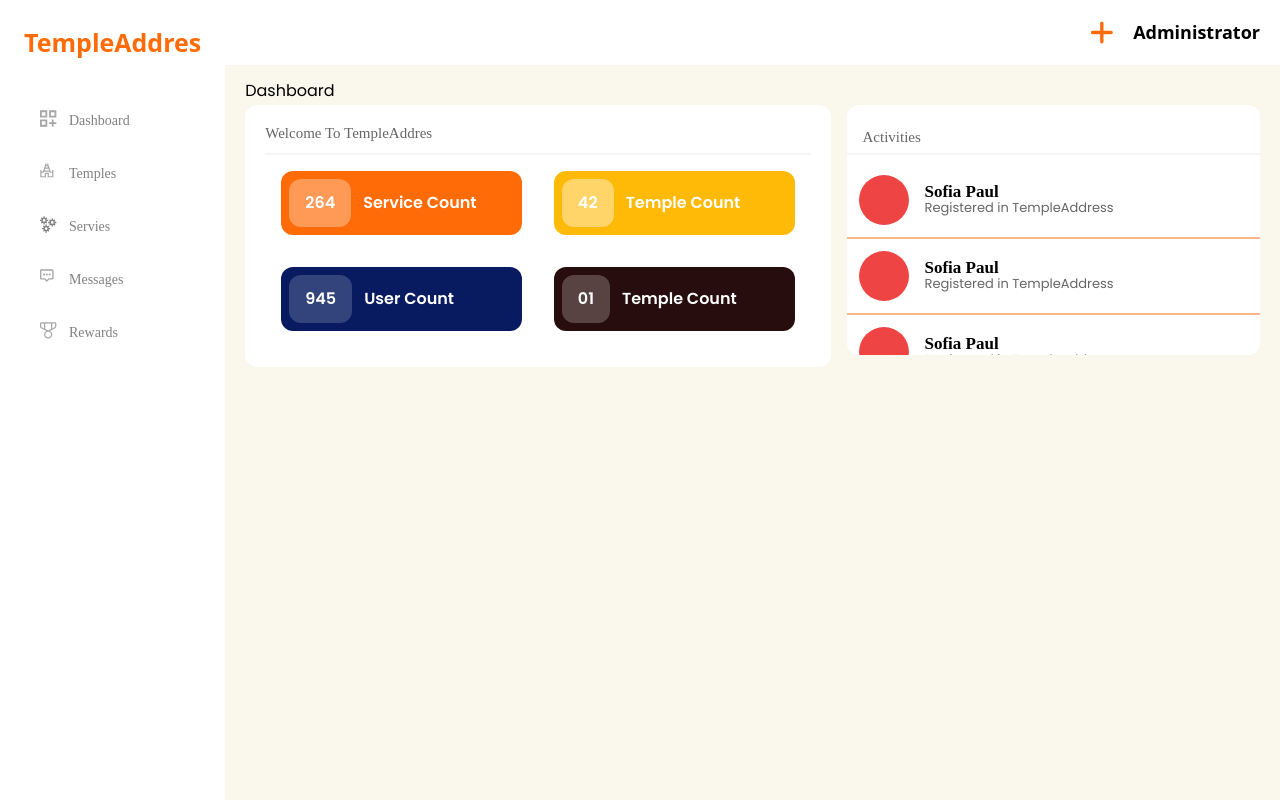
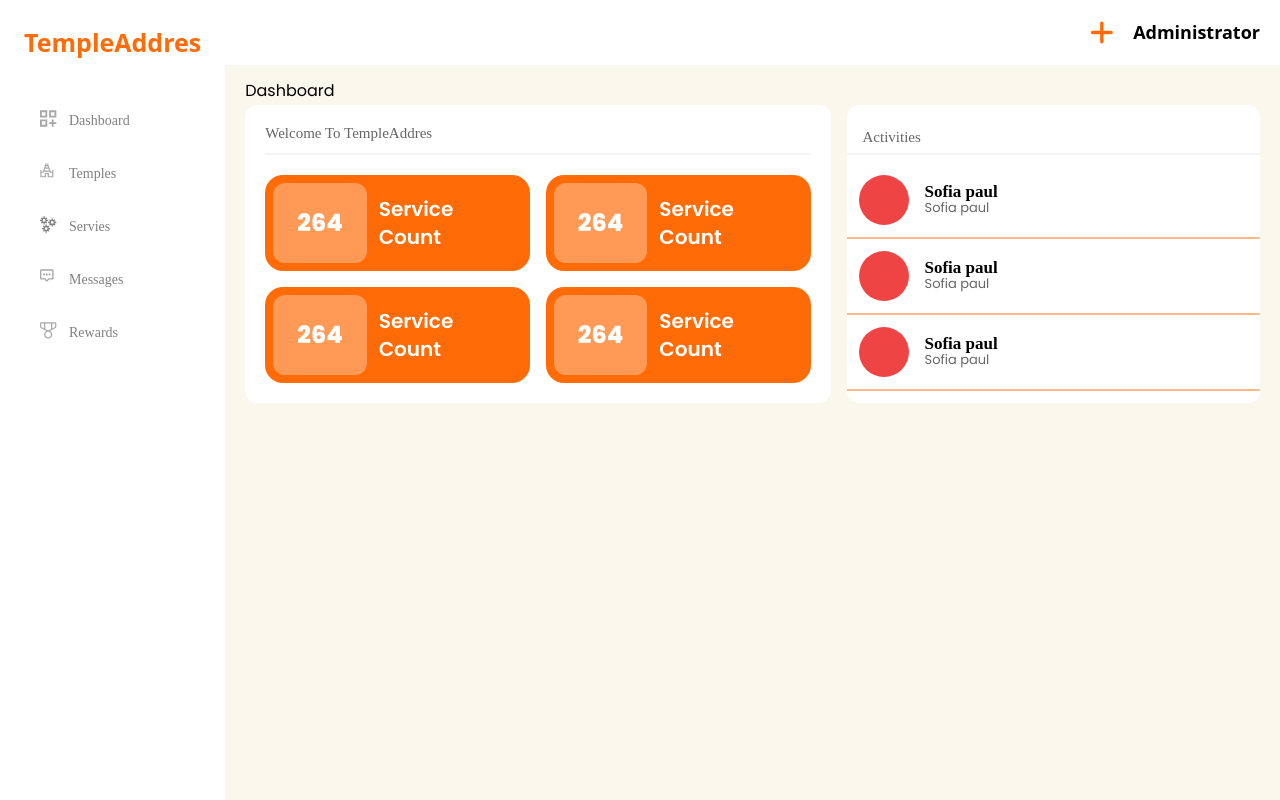
Before and after one commit to RishinKrishna/templeaddres.com, a Next.js app: page /admin in a window 1280 px wide. Built offline with nearby package versions, Linux system fonts and the light colour scheme.

Commit message:
fixed dashboard

```diff
--- a/src/Layout/admin/Sidebar.jsx
+++ b/src/Layout/admin/Sidebar.jsx
@@ -1,6 +1,6 @@
 import { sideLinks } from "@/constants";
 import Link from "next/link";
-import Styles from '@/Layout/layout.module.scss'
+import Styles from "@/Layout/layout.module.scss";
 const Sidebar = () => {
   return (
     <div className="bg-white text-[grey] h-screen p-6">
@@ -9,12 +9,11 @@ const Sidebar = () => {
       </h2>
       <ul className="flex flex-col justify-center text-[14px]">
         {sideLinks.map((link) => (
-          <li
-            key={link.id}
-            className={Styles["sidelink"]}
-          >
-            {link.icon}
-            <Link href={link.id}>{link.title}</Link>
+          <li key={link.id}>
+            <Link href={link.id} className={Styles["sidelink"]}>
+              {link.icon}
+              {link.title}
+            </Link>
           </li>
         ))}
       </ul>
--- /dev/null
+++ b/src/components/admin/Activites/Activity.jsx
@@ -0,0 +1,20 @@
+import Image from "next/image";
+import React from "react";
+
+const Activity = ({ image, title, description }) => {
+  return (
+    <div className="p-3 flex border-b-2 border-[#ffb889] ">
+      {image && image != "" ? (
+        <Image src={image} alt="activity" width={25} height={25} />
+      ) : (
+        <div className="w-[50px] h-[50px] bg-red-500 rounded-[50%] mr-4"></div>
+      )}
+      <div className="flex justify-center flex-col">
+        <h4 className="text-[17px] font-poppins font-semibold">{title}</h4>
+        <p className="text-[#666666] text-[13px]">{description}</p>
+      </div>
+    </div>
+  );
+};
+
+export default Activity;
--- a/src/components/admin/Activites/index.jsx
+++ b/src/components/admin/Activites/index.jsx
@@ -1,44 +1,41 @@
 import React from "react";
+import Activity from "./Activity";
 
 const Activites = () => {
+  let activities = [
+    {
+      title: "Sofia paul",
+      description: "Sofia paul",
+    },
+    {
+      title: "Sofia paul",
+      description: "Sofia paul",
+    },
+    {
+      title: "Sofia paul",
+      description: "Sofia paul",
+    },
+    {
+      title: "Sofia paul",
+      description: "Sofia paul",
+    },
+    {
+      title: "Sofia paul",
+      description: "Sofia paul",
+    },
+  ];
   return (
-    <div className="p-5 w-full">
-      <div className="bg-white w-full rounded-[12px]">
+    <>
+      <div className="border-b-2 border-gray-100 my-2 px-4 pt-4 pb-2">
         <h5 className="font-poppins text-[#666666] text-[15px]">Activities</h5>
-        <div className="border-t-2 border-gray-100 my-2" />
+      </div>
 
-        <div className="flex flex-col">
-          <div className="flex items-center">
-            <h4 className="text-[17px] font-poppins">Sofia Paul</h4>
-          </div>
-          <div className="font-poppins text-[#666666] text-[13px]">
-            <p>Registered in TempleAddress</p>
-          </div>
-        </div>
-
-        <div className="border-t-2 border-[#ffb889] my-2" />
-
-        <div className="flex flex-col">
-          <div className="flex items-center">
-            <h4 className="text-[17px] font-poppins">Rameswaram  Temple</h4>
-          </div>
-          <div className="font-poppins text-[#666666] text-[13px]">
-            <p>Added  in TempleAddres</p>
-          </div>
-        </div>
-
-        <div className="border-t-2 border-[#ffb889] my-2" />
-
-        <div className="flex flex-col">
-          <div className="flex items-center">
-            <h4 className="text-[17px] font-poppins">John Wick</h4>
-          </div>
-          <div className="font-poppins text-[#666666] text-[13px]">
-            <p>Registerd in TempleAddres</p>
-          </div>
-        </div>
+      <div className="h-full overflow-auto">
+        {activities.map((activity, index) => (
+          <Activity {...activity} key={`activity${index}`} />
+        ))}
       </div>
-    </div>
+    </>
   );
 };
 
--- a/src/components/admin/Summary/index.jsx
+++ b/src/components/admin/Summary/index.jsx
@@ -1,10 +1,11 @@
 import React from "react";
+import Activites from "../Activites";
 
 const Summary = () => {
   return (
     <div className="leading-4 w-full ">
       <h5 className="mb-2 leading-3">Dashboard</h5>
-      <div className="w-full grid grid-cols-12 gap-x-4">
+      <div className="w-full h-[250px] grid grid-cols-12 gap-x-4">
         <div className="col-span-7 bg-white w-full rounded-[12px] p-5 ">
           <div className="border-b-2 border-gray-100 pb-3 ">
             <h4 className="font-poppins text-[#666666] text-[15px]">
@@ -12,112 +13,54 @@ const Summary = () => {
             </h4>
           </div>
 
-          <div className="grid grid-cols-2   bg-white ">
-            <div className="flex  p-4 ">
-              <div className="flex bg-[#FF6B07] p-2 w-[250px]  rounded-[12px] ">
-                <div className="flex justify-center items-center">
-                  <div className="p-4 bg-[#FF9A56] rounded-[12px] text-white font-semibold">
-                    264
-                  </div>
-                  <div className="p-3 text-white font-semibold">
-                    Service Count
-                  </div>
+          <div className="grid grid-cols-2 gap-4 pt-5 bg-white ">
+            <div className="flex bg-[#FF6B07] p-2 rounded-[18px] ">
+              <div className="flex justify-center items-center">
+                <div className="p-6 bg-[#FF9A56] rounded-[12px] ">
+                  <h1 className="text-white font-extrabold text-2xl"> 264 </h1>
+                </div>
+                <div className="p-3 text-white font-semibold text-xl">
+                  Service Count
                 </div>
               </div>
             </div>
 
-            <div className="flex p-4 ">
-              <div className="w-[250px] flex bg-[#FFB907] p-2  rounded-[12px]">
-                <div className="flex justify-center items-center ">
-                  <div className="p-4 bg-[#FFD469] rounded-[12px] text-white font-semibold">
-                    42
-                  </div>
-                  <div className="p-3 text-white font-semibold">
-                    Temple Count
-                  </div>
+            <div className="flex bg-[#FF6B07] p-2 rounded-[18px] ">
+              <div className="flex justify-center items-center">
+                <div className="p-6 bg-[#FF9A56] rounded-[12px] ">
+                  <h1 className="text-white font-extrabold text-2xl"> 264 </h1>
+                </div>
+                <div className="p-3 text-white font-semibold text-xl">
+                  Service Count
                 </div>
               </div>
             </div>
 
-            <div className="flex p-4 ">
-              <div className=" w-[250px] flex bg-[#081B60] p-2  rounded-[12px]">
-                <div className="flex justify-center items-center ">
-                  <div className="p-4 bg-[#33447D] rounded-[12px] text-white font-semibold">
-                    945
-                  </div>
-                  <div className="p-3 text-white font-semibold">User Count</div>
+            <div className="flex bg-[#FF6B07] p-2 rounded-[18px] ">
+              <div className="flex justify-center items-center">
+                <div className="p-6 bg-[#FF9A56] rounded-[12px] ">
+                  <h1 className="text-white font-extrabold text-2xl"> 264 </h1>
+                </div>
+                <div className="p-3 text-white font-semibold text-xl">
+                  Service Count
                 </div>
               </div>
             </div>
-            <div className="flex p-4 ">
-              <div className=" w-[250px] flex bg-[#270D0D] p-2  rounded-[12px]">
-                <div className="flex justify-center items-center ">
-                  <div className="p-4 bg-[#584242] rounded-[12px] text-white font-semibold">
-                    01
-                  </div>
-                  <div className="p-3 text-white font-semibold">
-                    Temple Count
-                  </div>
+
+            <div className="flex bg-[#FF6B07] p-2 rounded-[18px] ">
+              <div className="flex justify-center items-center">
+                <div className="p-6 bg-[#FF9A56] rounded-[12px] ">
+                  <h1 className="text-white font-extrabold text-2xl"> 264 </h1>
+                </div>
+                <div className="p-3 text-white font-semibold text-xl">
+                  Service Count
                 </div>
               </div>
             </div>
           </div>
         </div>
-        <div className="col-span-5 bg-white w-full rounded-[12px] h-[250px] overflow-hidden">
-          <div className="border-b-2 border-gray-100 my-2 px-4 pt-4 pb-2">
-            <h5 className="font-poppins text-[#666666] text-[15px]">
-              Activities
-            </h5>
-          </div>
-
-          <div className="h-full overflow-auto">
-            <div className="p-3 flex border-b-2 border-[#ffb889] ">
-              <div className="w-[50px] h-[50px] bg-red-500 rounded-[50%] mr-4"></div>
-              <div className="flex justify-center flex-col">
-                <h4 className="text-[17px] font-poppins font-semibold">
-                  Sofia Paul
-                </h4>
-                <p className="text-[#666666] text-[13px]">
-                  Registered in TempleAddress
-                </p>
-              </div>
-            </div>
-
-            <div className="p-3 flex border-b-2 border-[#ffb889] ">
-              <div className="w-[50px] h-[50px] bg-red-500 rounded-[50%] mr-4"></div>
-              <div className="flex justify-center flex-col">
-                <h4 className="text-[17px] font-poppins font-semibold">
-                  Sofia Paul
-                </h4>
-                <p className="text-[#666666] text-[13px]">
-                  Registered in TempleAddress
-                </p>
-              </div>
-            </div>
-
-            <div className="p-3 flex border-b-2 border-[#ffb889] ">
-              <div className="w-[50px] h-[50px] bg-red-500 rounded-[50%] mr-4"></div>
-              <div className="flex justify-center flex-col">
-                <h4 className="text-[17px] font-poppins font-semibold">
-                  Sofia Paul
-                </h4>
-                <p className="text-[#666666] text-[13px]">
-                  Registered in TempleAddress
-                </p>
-              </div>
-            </div>
-            <div className="p-3 flex border-b-2 border-[#ffb889] ">
-              <div className="w-[50px] h-[50px] bg-red-500 rounded-[50%] mr-4"></div>
-              <div className="flex justify-center flex-col">
-                <h4 className="text-[17px] font-poppins font-semibold">
-                  Sofia Paul
-                </h4>
-                <p className="text-[#666666] text-[13px]">
-                  Registered in TempleAddress
-                </p>
-              </div>
-            </div>
-          </div>
+        <div className="col-span-5 bg-white w-full rounded-[12px] h-full overflow-hidden">
+          <Activites />
         </div>
       </div>
     </div>
```
